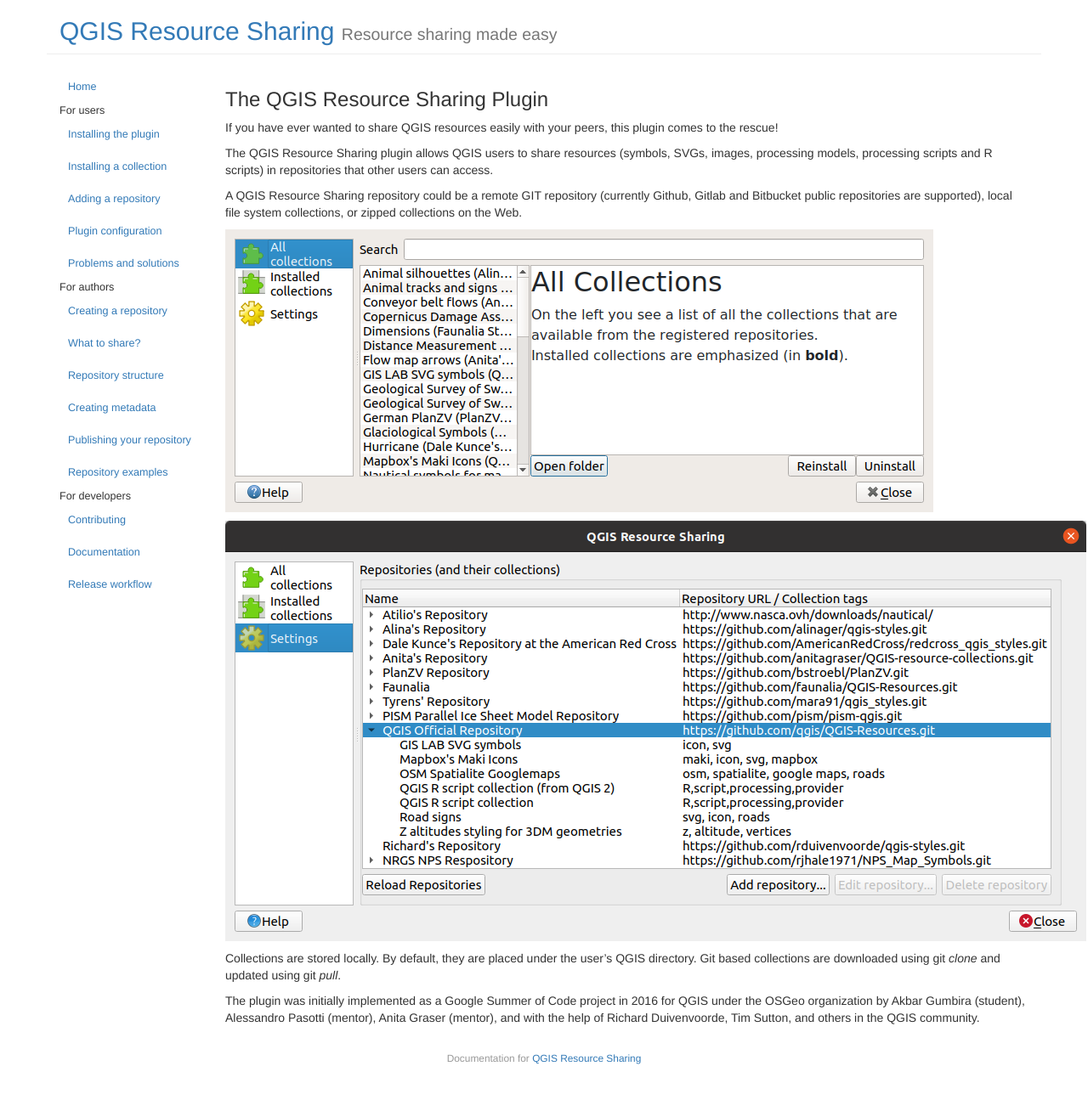
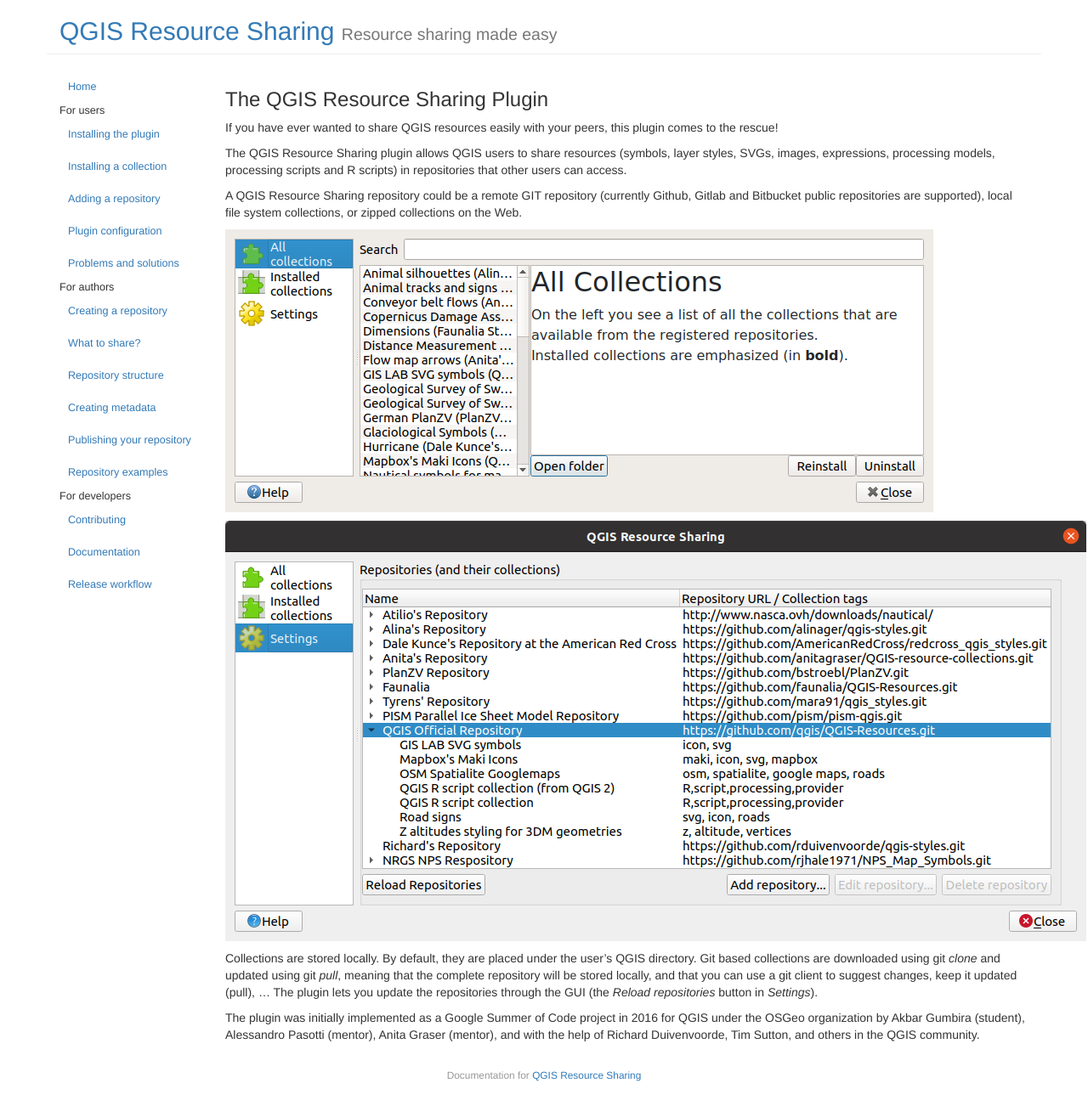
Before and after one commit to QGIS-Contribution/QGIS-ResourceSharing, a Jekyll site: the page built from index.md, in a window 1280 px wide. Shown: the whole page at 85% size. Built offline with Jekyll 4.4.1, drawn with Linux system fonts in a browser that asks for light colours.

Commit message:
Update index.md
Mention expressions. Say some more about git.

```diff
--- a/index.md
+++ b/index.md
@@ -8,7 +8,7 @@
 this plugin comes to the rescue!
 
 The QGIS Resource Sharing plugin allows QGIS users to share resources
-(symbols, SVGs, images, processing models, processing scripts and R
+(symbols, layer styles, SVGs, images, expressions, processing models, processing scripts and R
 scripts) in repositories that other users can access.
 
 A QGIS Resource Sharing repository could be a remote GIT repository
@@ -23,7 +23,11 @@
 Collections are stored locally. By default, they are placed under
 the user's QGIS directory.
 Git based collections are downloaded using git *clone* and updated using
-git *pull*.
+git *pull*, meaning that the complete repository will be stored locally,
+and that you can use a git client to suggest changes, keep it updated
+(pull), ...
+The plugin lets you update the repositories through the GUI (the
+*Reload repositories* button in *Settings*).
 
 The plugin was initially implemented as a Google Summer of Code project
 in 2016 for QGIS under the OSGeo organization by Akbar Gumbira (student),
```
